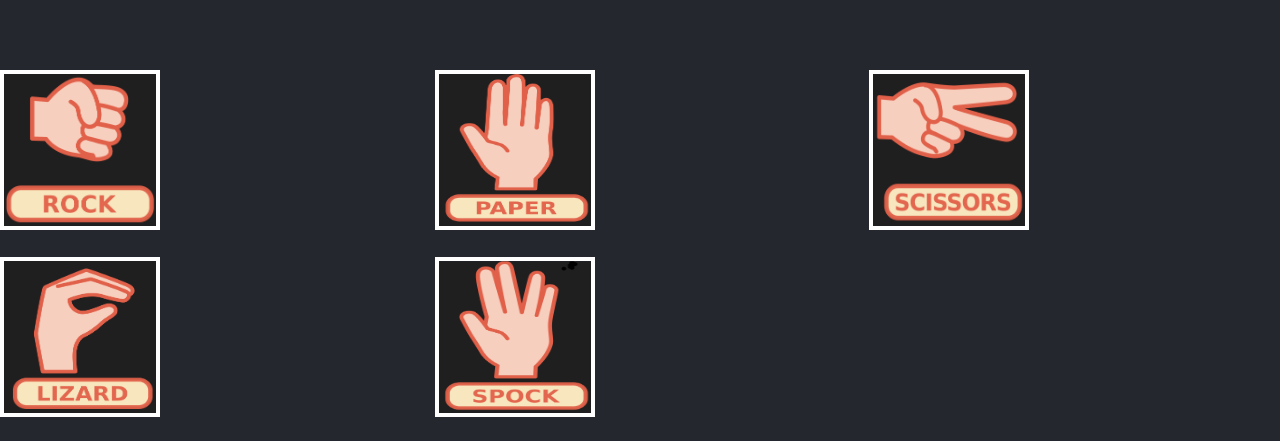
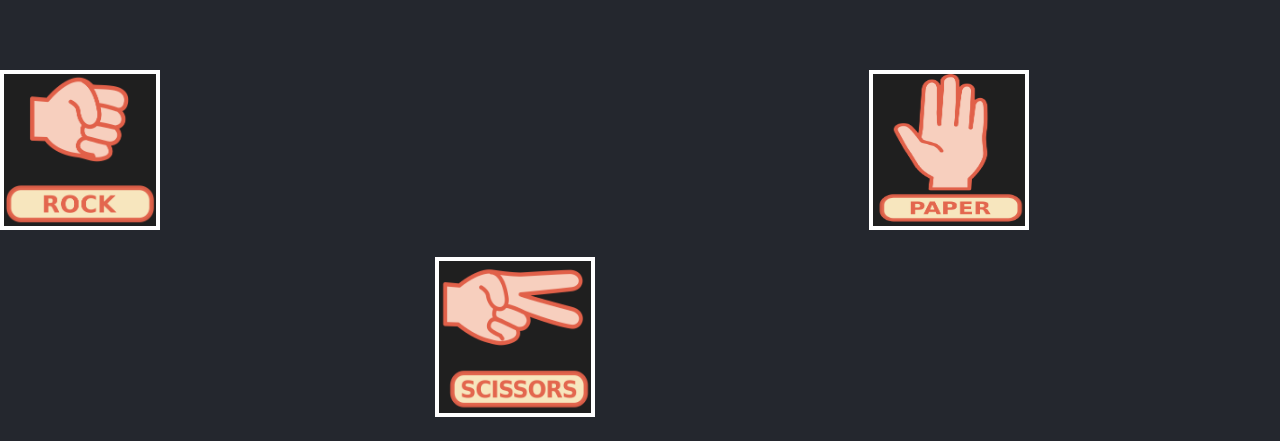
Before and after one commit to PajoHack/rock-paper-scissors-lizard-spock, a plain HTML site: page index.html in a window 1280 px wide. Shown: the part 317-758 px from the top of the page. Drawn offline with Linux system fonts and the light colour scheme.

```diff
--- a/assets/css/styles.css
+++ b/assets/css/styles.css
@@ -73,9 +73,6 @@ header {
 } */
 
 .option {
-
-    /* margin: 0 1.5rem; */
-    /* display: inline-block; */
     transition: all 0.5s ease;
 }
 
@@ -83,12 +80,34 @@ header {
     width: 10rem;
     height: 10rem;
     border: 4px solid white;
+    align-items: center;
+    justify-content: center;
 }
 
 .option:hover > img {
     cursor: pointer;
     border: 5px solid lightskyblue;
     /* background: white; */
+}
+
+.option:nth-child(2) {
+    grid-row-start: 1;
+    grid-column-end: 4;
+}
+
+.option:nth-child(3) {
+    grid-row-start: 2;
+    grid-column-end: 3;
+}
+
+.option:nth-child(4) {
+    grid-row-start: 3;
+    grid-column-end: 2;
+}
+
+.option:last-child {
+    grid-row-start: 3;
+    grid-column-end: 4;
 }
 
 #select-option {
```
